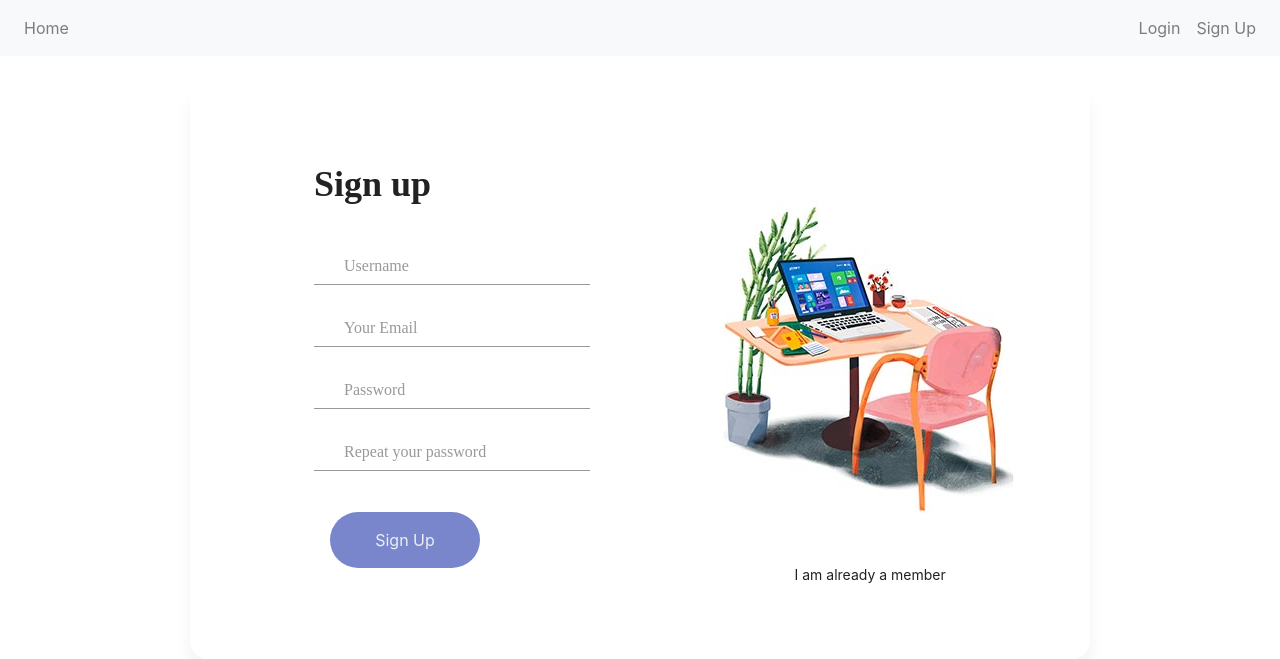
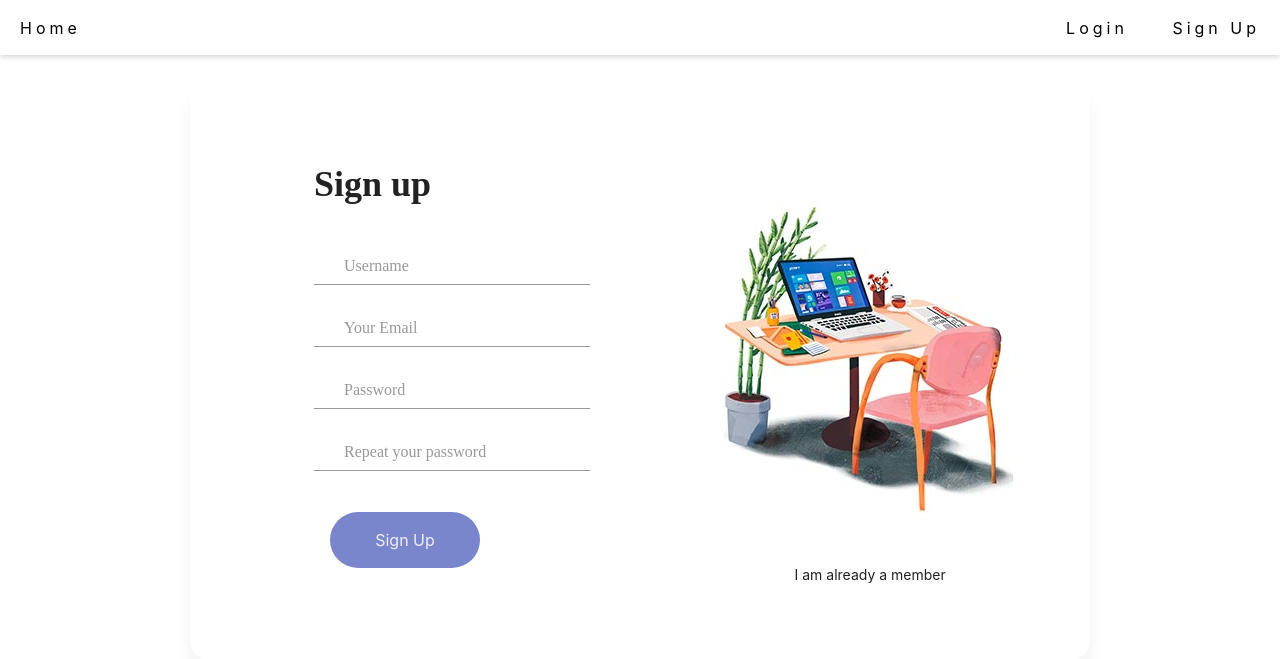
Before and after one commit to zahra-Jafari/pinterest_clone, a Django app: page /signup/ in a window 1280 px wide. Shown: the top 659 px of the page. After the commit the page ends 583 px from the top, so only its background shows below. Run offline with Django 5.2, Linux system fonts and the light colour scheme; some libraries are stand-ins or nearby versions; some web fonts are replaced.

Commit message:
the enddd

```diff
--- a/images/templates/base.html
+++ b/images/templates/base.html
@@ -7,7 +7,7 @@
     <link href="https://stackpath.bootstrapcdn.com/bootstrap/4.5.2/css/bootstrap.min.css" rel="stylesheet">
 </head>
 <body>
-    <nav class="navbar navbar-expand-lg navbar-light bg-light">
+    <nav class="navbar navbar-expand-lg navbar-light bg-light" style="display: flex; justify-content: space-between; align-items: center; position: fixed;">
         <a class="navbar-brand" href="{% url 'home' %}">Pinterest Clone</a>
         <div class="collapse navbar-collapse" id="navbarNav">
             <ul class="navbar-nav ml-auto">
--- a/templates/base.html
+++ b/templates/base.html
@@ -7,29 +7,48 @@
     <link href="https://stackpath.bootstrapcdn.com/bootstrap/4.5.2/css/bootstrap.min.css" rel="stylesheet">
 
 </head>
+<style>
+    .navbarnew{
+        position: fixed;
+        width: 100%;
+        height: 55px;
+        top: 0;
+        z-index: 1;
+        display: flex;
+        justify-content: space-between;
+        align-items: center;
+        background-color: white;
+        box-shadow: 0 2px 5px 0 rgba(0,0,0,0.16);
+    }
+    .list{
+        color: black;
+        text-align: center;
+        letter-spacing: 4px;
+        padding: 10px;
+        margin: 0 10px;
+
+    }
+    .list:hover{
+        color: black;
+        text-decoration: none;
+        background-color: rgb(173, 172, 172);
+    }
+
+</style>
 <body>
-    <nav class="navbar navbar-expand-lg navbar-light bg-light">
-        <div class="collapse navbar-collapse" id="navbarNav">
-             <span class="navbar-nav">
-                 <a class="nav-link nav-item" href="{% url 'image_list' %}">Home</a>
-             </span>
-            <span class="navbar-nav ml-auto">
-                {% if user.is_authenticated %}
-                    <span class="nav-item nav-item">
-                        <form id="logout-form" action="{% url 'logout' %}" method="post">
-                            {% csrf_token %}
-                            <button class="btn" type="submit">Logout</button>
-                        </form>
-                    </span>
-                    <a class="nav-link nav-item" href="{% url 'profile' %}">Profile</a>
-                {% else %}
-                    <a class="nav-link nav-item" href="{% url 'login' %}">Login</a>
-                    <a class="nav-link nav-item" href="{% url 'signup' %}">Sign Up</a>
-                {% endif %}
-            </span>
-        </div>
+    <nav class="navbarnew">
+        <a class="list" href="{% url 'image_list' %}">Home</a>
+        <span>
+        {% if user.is_authenticated %}
+            <a class="list" href="{% url 'profile' %}">Profile</a>
+        {% else %}
+            <a class="list" href="{% url 'login' %}">Login</a>
+            <a class="list" href="{% url 'signup' %}">Sign Up</a>
+        </span>
+        {% endif %}
+
     </nav>
-    <div class="mt-4">
+    <div class="" style="margin-top: 80px;">
         {% block content %}
         {% endblock content %}
     </div>
--- a/templates/registration/signup.html
+++ b/templates/registration/signup.html
@@ -12,7 +12,7 @@
     <link rel="stylesheet" href="{% static 'css/style.css' %}">
 </head>
 <body>
-        <section class="signup">
+        <section class="">
             <div class="container">
                 <div class="signup-content">
                     <div class="signup-form">
```
Also changed, not shown: templates/profile.html (+22 -16 lines), db.sqlite3.
